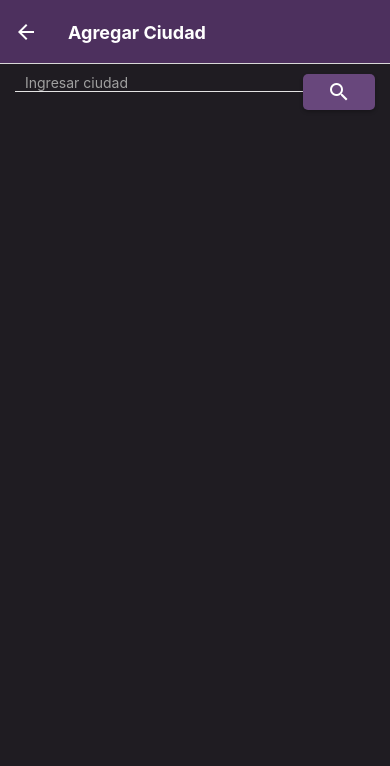
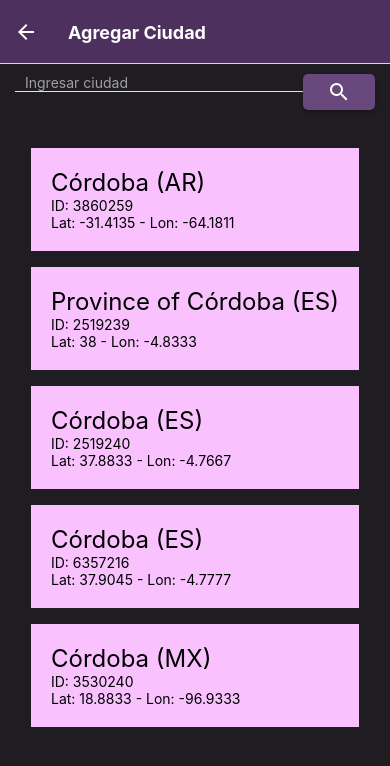
Before and after one commit to adriandesimone/AppReactNative, a React Native app: screen /Cities in a window 390 px wide. Shown: the top 766 px of the page. Built offline with nearby package versions, Linux system fonts and the light colour scheme.

Commit message:
FaltList sobre Pantalla Busqueda de Ciudades

```diff
--- /dev/null
+++ b/app/components/Item.js
@@ -0,0 +1,29 @@
+import React from 'react';
+import {StyleSheet, Text, TouchableOpacity} from 'react-native';
+
+const Item = ({item, onPress, backgroundColor, textColor}) => {
+  return (
+    <TouchableOpacity onPress={onPress} style={[styles.item, backgroundColor]}>
+      <Text style={[styles.title, textColor]}>
+        {item.name} ({item.country})
+      </Text>
+      <Text>ID: {item.id}</Text>
+      <Text>
+        Lat: {item.lat} - Lon: {item.lon}
+      </Text>
+    </TouchableOpacity>
+  );
+};
+
+const styles = StyleSheet.create({
+  item: {
+    padding: 20,
+    marginVertical: 8,
+    marginHorizontal: 16,
+  },
+  title: {
+    fontSize: 24,
+  },
+});
+
+export default Item;
--- a/app/screens/Cities/Cities.js
+++ b/app/screens/Cities/Cities.js
@@ -1,5 +1,7 @@
-import React from 'react';
+import React, {useState} from 'react';
 import {
+  FlatList,
+  SafeAreaView,
   StyleSheet,
   ScrollView,
   Text,
@@ -10,9 +12,47 @@ import {
 import {Formik} from 'formik';
 import * as Yup from 'yup';
 import AsyncStorage from '@react-native-async-storage/async-storage';
+import Item from '../../components/Item';
 import Icon from 'react-native-vector-icons/dist/MaterialCommunityIcons';
 
 const apiID = '439d4b804bc8187953eb36d2a8c26a02';
+const DATA = [
+  {
+    id: '3860259',
+    name: 'Córdoba',
+    country: 'AR',
+    lat: '-31.4135',
+    lon: '-64.1811',
+  },
+  {
+    id: '2519239',
+    name: 'Province of Córdoba',
+    country: 'ES',
+    lat: '38',
+    lon: '-4.8333',
+  },
+  {
+    id: '2519240',
+    name: 'Córdoba',
+    country: 'ES',
+    lat: '37.8833',
+    lon: '-4.7667',
+  },
+  {
+    id: '6357216',
+    name: 'Córdoba',
+    country: 'ES',
+    lat: '37.9045',
+    lon: '-4.7777',
+  },
+  {
+    id: '3530240',
+    name: 'Córdoba',
+    country: 'MX',
+    lat: '18.8833',
+    lon: '-96.9333',
+  },
+];
 
 const searchSchema = Yup.object().shape({
   city: Yup.string()
@@ -47,17 +87,35 @@ const findCity = async values => {
   )
     .then(response => response.json())
     .then(data => {
-      //if (data) {
-      data.list.map(item => {
-        console.log(
-          `${item.id}: ${item.name} - ${item.sys.country} \ Lat: ${item.coord.lat} - Lon: ${item.coord.lon}`,
-        );
-      });
-      //}
-    });
+      if (data && Object.keys(data).length > 0) {
+        data.list.map(item => {
+          console.log(
+            `${item.id}: ${item.name} - ${item.sys.country} \ Lat: ${item.coord.lat} - Lon: ${item.coord.lon}`,
+          );
+        });
+      } else {
+        console.log('No se encontraron ciudades para el patrón ingresado');
+      }
+    })
+    .catch(error => console.log(error));
 };
 
 const Cities = ({navigation}) => {
+  const [selectedId, setSelectedId] = useState(null);
+  const renderItem = ({item}) => {
+    const backgroundColor = item.id === selectedId ? '#6e3b6e' : '#f9c2ff';
+    const color = item.id === selectedId ? 'white' : 'black';
+
+    return (
+      <Item
+        item={item}
+        onPress={() => setSelectedId(item.id)}
+        backgroundColor={{backgroundColor}}
+        textColor={{color}}
+      />
+    );
+  };
+
   return (
     <View style={styles.container}>
       <ScrollView style={styles.scroll}>
@@ -96,6 +154,14 @@ const Cities = ({navigation}) => {
             </View>
           )}
         </Formik>
+        <SafeAreaView style={styles.container}>
+          <FlatList
+            data={DATA}
+            renderItem={renderItem}
+            keyExtractor={item => item.id}
+            extraData={selectedId}
+          />
+        </SafeAreaView>
       </ScrollView>
     </View>
   );
```
